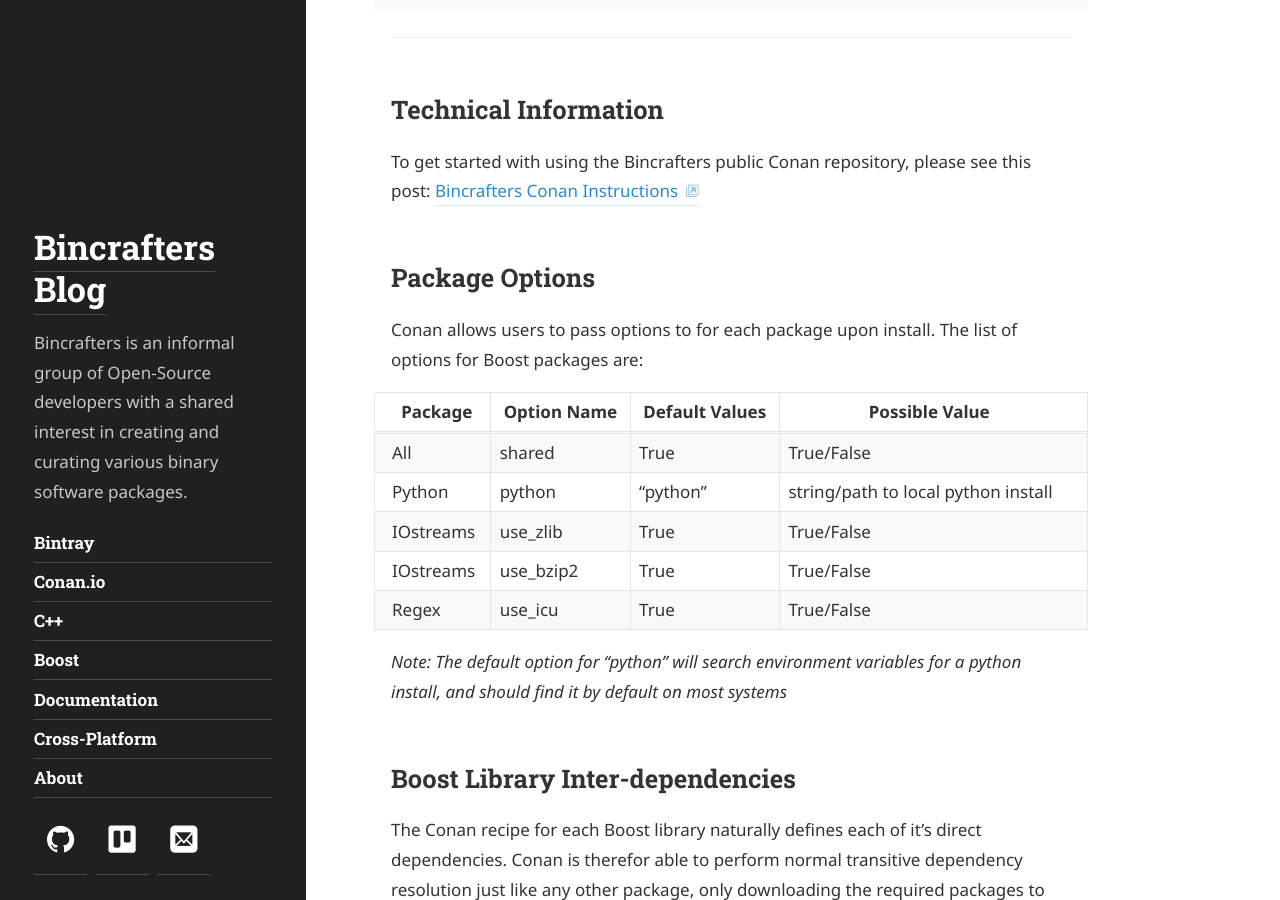
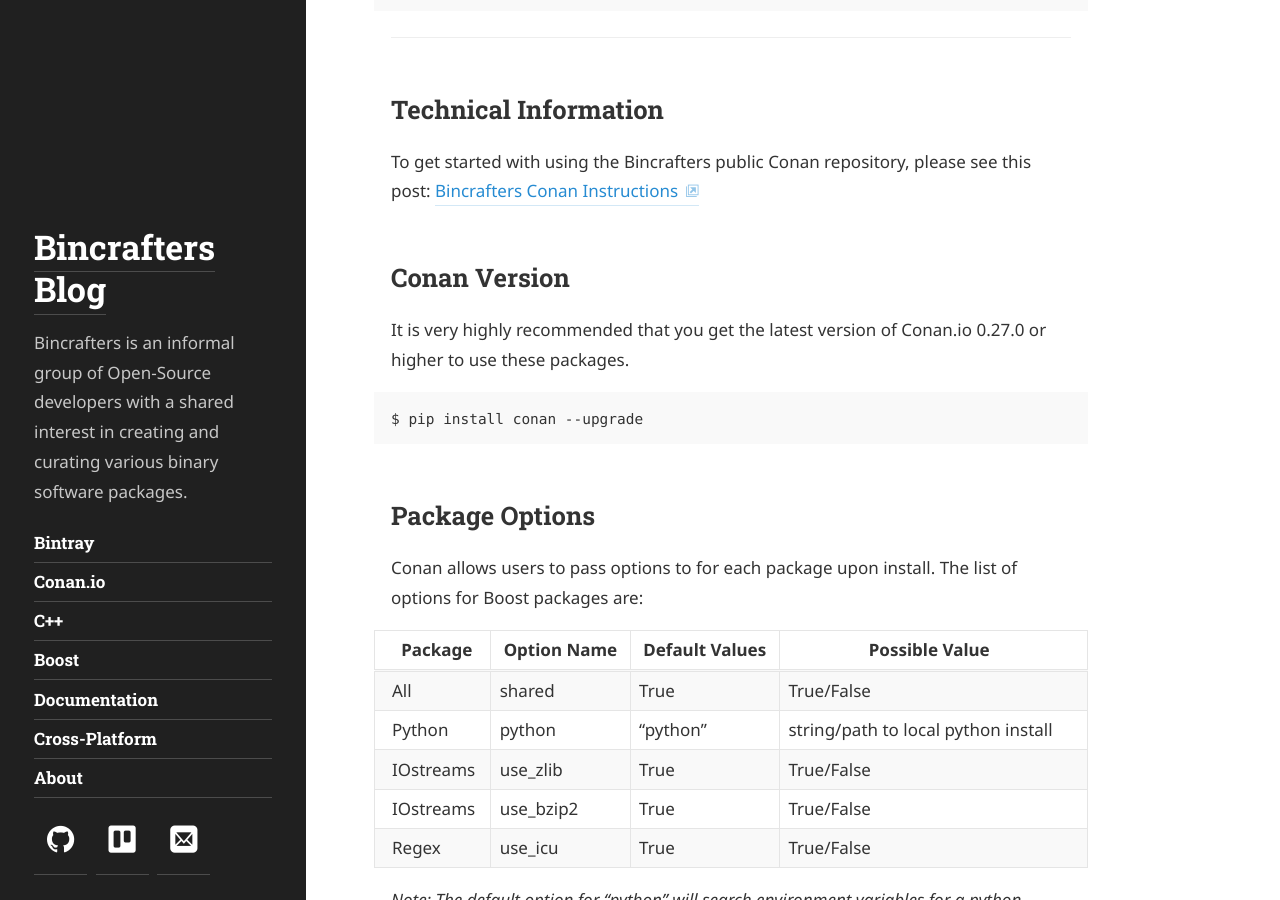
Before and after one commit to bincrafters/bincrafters.github.io, a Jekyll site: the page built from _posts/2017-09-22-boost-modular-packages-conan.md, in a window 1280 px wide and 900 px high, scrolled down 712 px. Built offline with Jekyll 4.4.1, drawn with Linux system fonts in a browser that asks for light colours; some web fonts are replaced.

Commit message:
mention upgrade to conan 0.27.0

```diff
--- a/_posts/2017-09-22-boost-modular-packages-conan.md
+++ b/_posts/2017-09-22-boost-modular-packages-conan.md
@@ -22,6 +22,11 @@ Boost.Process/1.64.0@bincrafters/stable
 
 ## Technical Information
 To get started with using the Bincrafters public Conan repository, please see this post: [Bincrafters Conan Instructions](https://bincrafters.github.io/2017/06/06/using-bincrafters-conan-repository)
+
+## Conan Version
+It is very highly recommended that you get the latest version of Conan.io 0.27.0 or higher to use these packages.
+
+	$ pip install conan --upgrade
 
 ## Package Options
 Conan allows users to pass options to for each package upon install. The list of options for Boost packages are:
```
